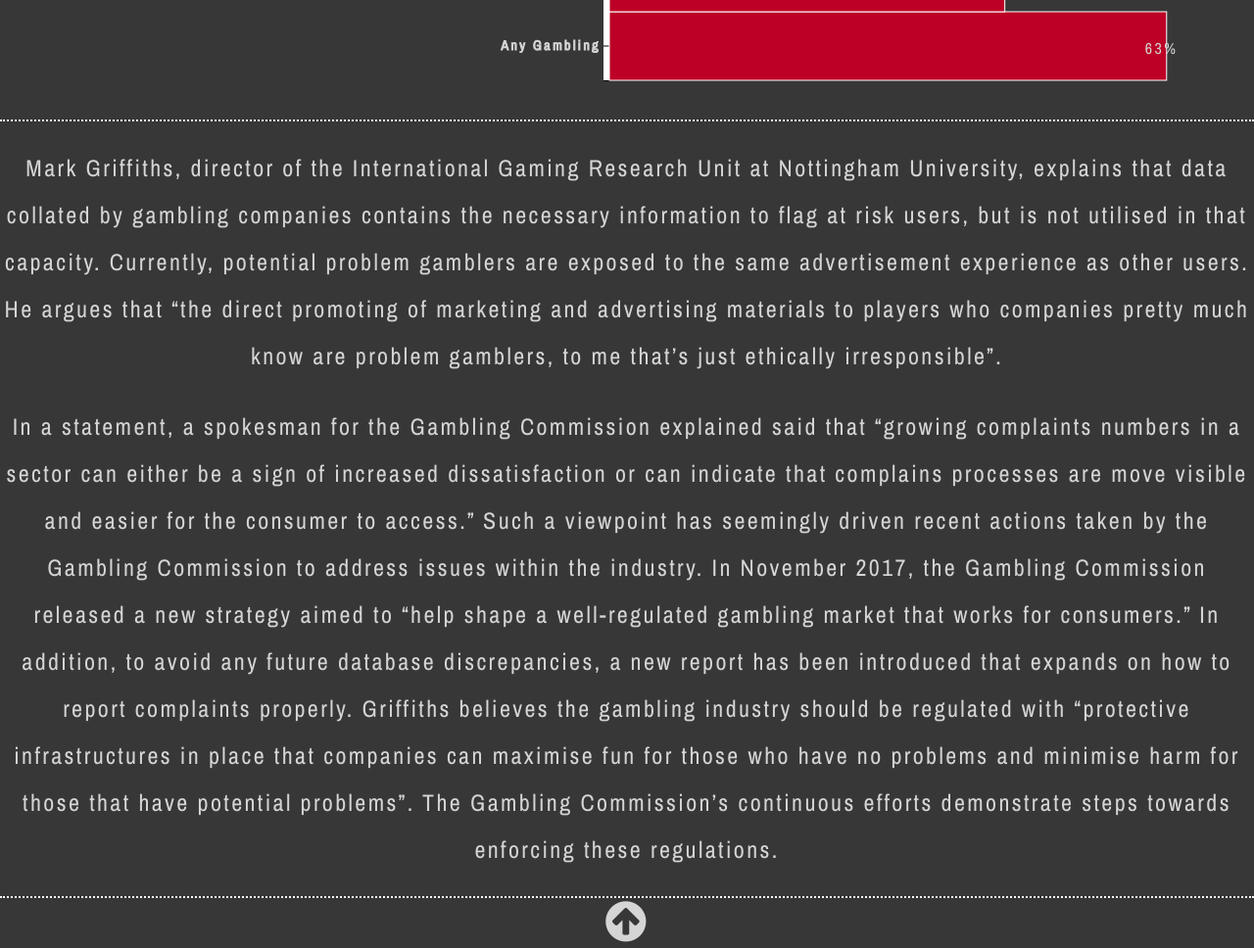
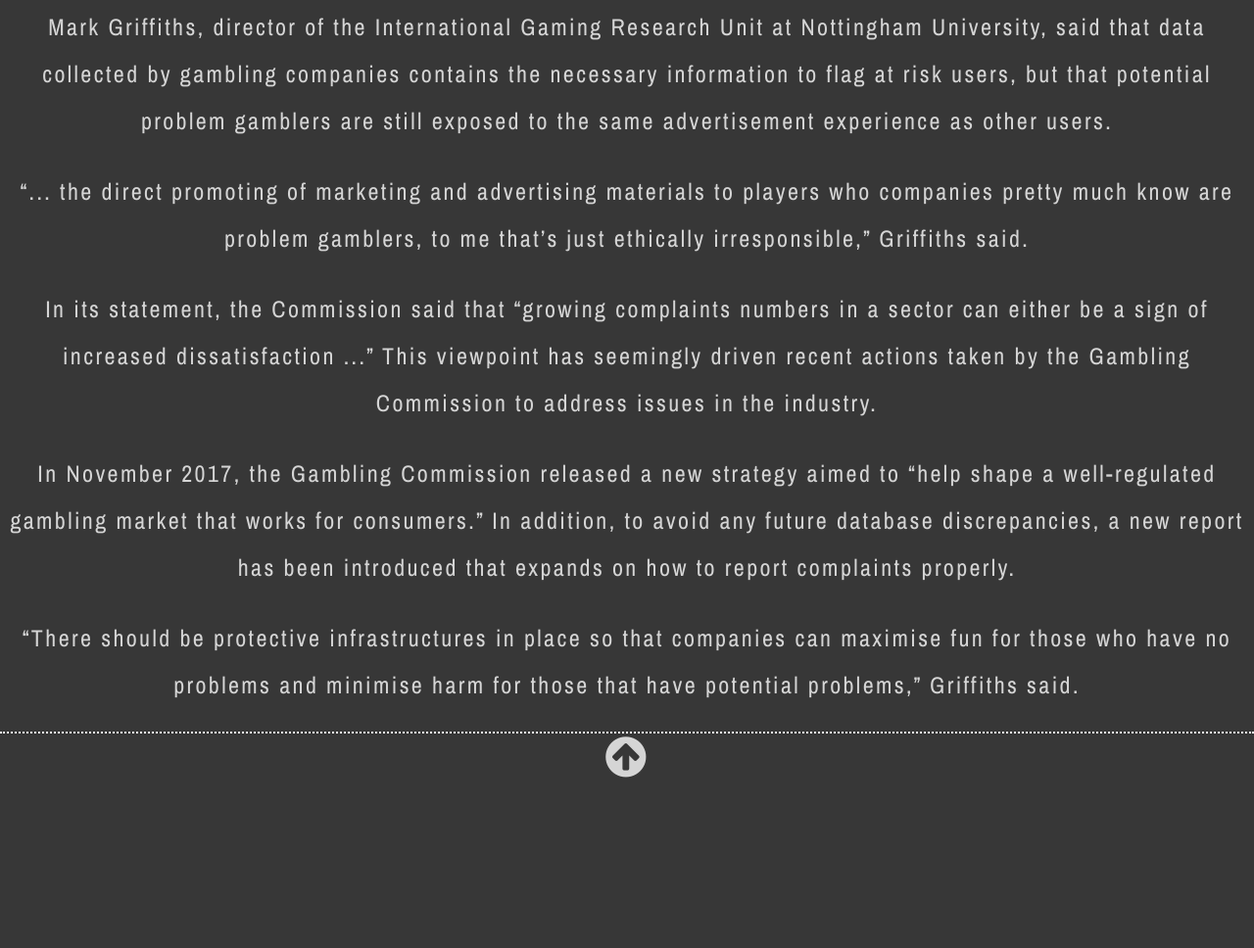
Before and after one commit to DanClark93/danclark93.github.io, a plain HTML site: page uni/index.html in a window 1280 px wide. Shown: the part 6697-7665 px from the top of the page at 98% size. After the commit the page ends 7497 px from the top, so only its background shows below. Drawn offline with nearby package versions, Linux system fonts and the light colour scheme; no server answers; a web font is replaced by a local one.

Commit message:
Change text

```diff
--- a/uni/index.html
+++ b/uni/index.html
@@ -243,20 +243,16 @@
       <div class="col text">
         <h1>What's to be done?</h1>
         <p>
-          Though recent reports from the Gambling Commission indicate that
-          Great Britain still prefers non-remote forms of gambling, the
-          popularity of digital gambling continues to grow. This is
-          reflected in the gambling industry’s earnings. Between 2014 and
-          2016, the industry’s overall remote gambling revenue increased by
-          216.87 percent. However, during the same period, complaints about
-          remote gambling increased by 1674.65 percent. The disparity between
-          the two percentages indicates that popularity in online gambling is
-          not the only contributing factor to the rise in complaints.
+          Though recent reports from the Gambling Commission show Britain still
+          prefers non-remote forms of gambling, the popularity of digital gambling
+          continues to grow. This is reflected in the gambling industry’s earnings.
+          Between 2014 and 2016, the industry’s overall remote gambling
+          revenue increased by 216.87 percent while complaints rose.
         </p>
         <p>
-          The increase in user complaints has been in parallel with an increase
-          of nearly £18 million in fines issued by the UK Gambling Commission.
-          The fines are centred around the same issues ADR providers deal with:
+          This rise in complaints and revenues come at a time when the Commission
+          has issued nearly £18 million in fines since 2016. The fines are centered
+          around the same issues ADR providers deal with:
           deceptive advertising and social responsibility.
         </p>
       </div>
@@ -290,31 +286,32 @@
     <div class="flex-grid">
       <div class="col text">
         <p>
-          Mark Griffiths, director of the International Gaming Research Unit at
-          Nottingham University, explains that data collated by gambling
-          companies contains the necessary information to flag at risk users,
-          but is not utilised in that capacity. Currently, potential problem
-          gamblers are exposed to the same advertisement experience as other
-          users. He argues that “the direct promoting of marketing and advertising
-          materials to players who companies pretty much know are problem
-          gamblers, to me that’s just ethically irresponsible”.
+          Mark Griffiths, director of the International Gaming Research Unit at Nottingham University,
+          said that data collected by gambling companies contains the necessary
+          information to flag at risk users, but that potential problem gamblers
+          are still exposed to the same advertisement experience as other users.
         </p>
         <p>
-          In a statement, a spokesman for the Gambling Commission explained said
-          that “growing complaints numbers in a sector can either be a sign of
-          increased dissatisfaction or can indicate that complains processes
-          are move visible and easier for the consumer to access.”  Such a
-          viewpoint has seemingly driven recent actions taken by the Gambling
-          Commission to address issues within the industry.  In November 2017,
-          the Gambling Commission released a new strategy aimed to “help shape
-          a well-regulated gambling market that works for consumers.”
+          “... the direct promoting of marketing and advertising materials to
+          players who companies pretty much know are problem gamblers,
+          to me that’s just ethically irresponsible,” Griffiths said.
+        </p>
+        <p>
+          In its statement, the Commission said that “growing complaints numbers
+          in a sector can either be a sign of increased dissatisfaction ...”
+          This viewpoint has seemingly driven recent actions taken by
+          the Gambling Commission to address issues in the industry.
+        </p>
+        <p>
+          In November 2017, the Gambling Commission released a new strategy aimed
+          to “help shape a well-regulated gambling market that works for consumers.”
           In addition, to avoid any future database discrepancies, a new report
           has been introduced that expands on how to report complaints properly.
-          Griffiths believes the gambling industry should be regulated with
-          “protective infrastructures in place that companies can maximise fun
-          for those who have no problems and minimise harm for those that have
-          potential problems”. The Gambling Commission’s continuous efforts
-          demonstrate steps towards enforcing these regulations.
+        </p>
+        <p>
+          “There should be protective infrastructures in place so that companies
+          can maximise fun for those who have no problems and minimise harm for
+          those that have potential problems,” Griffiths said.
         </p>
       </div>
     </div>
```
